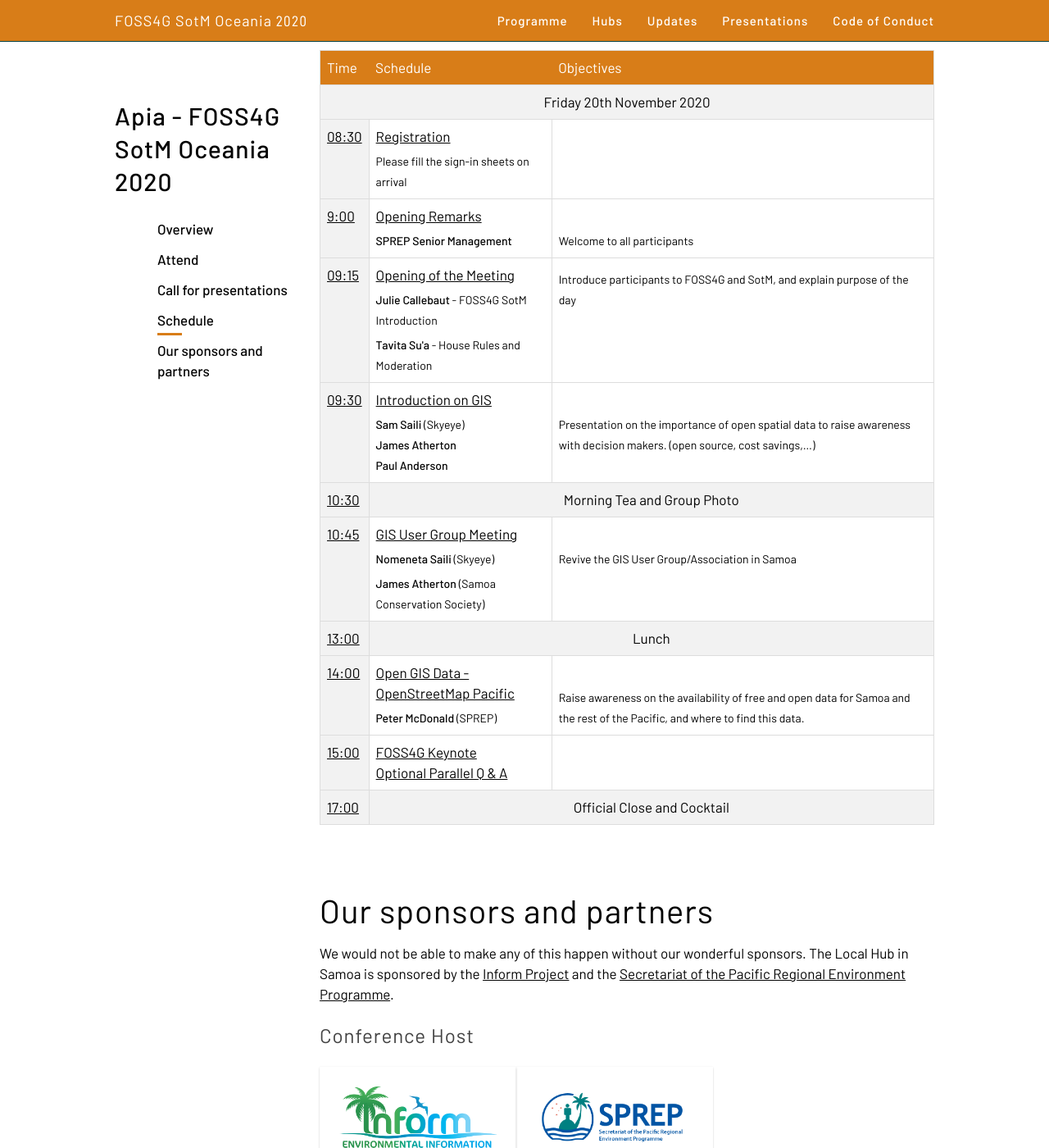
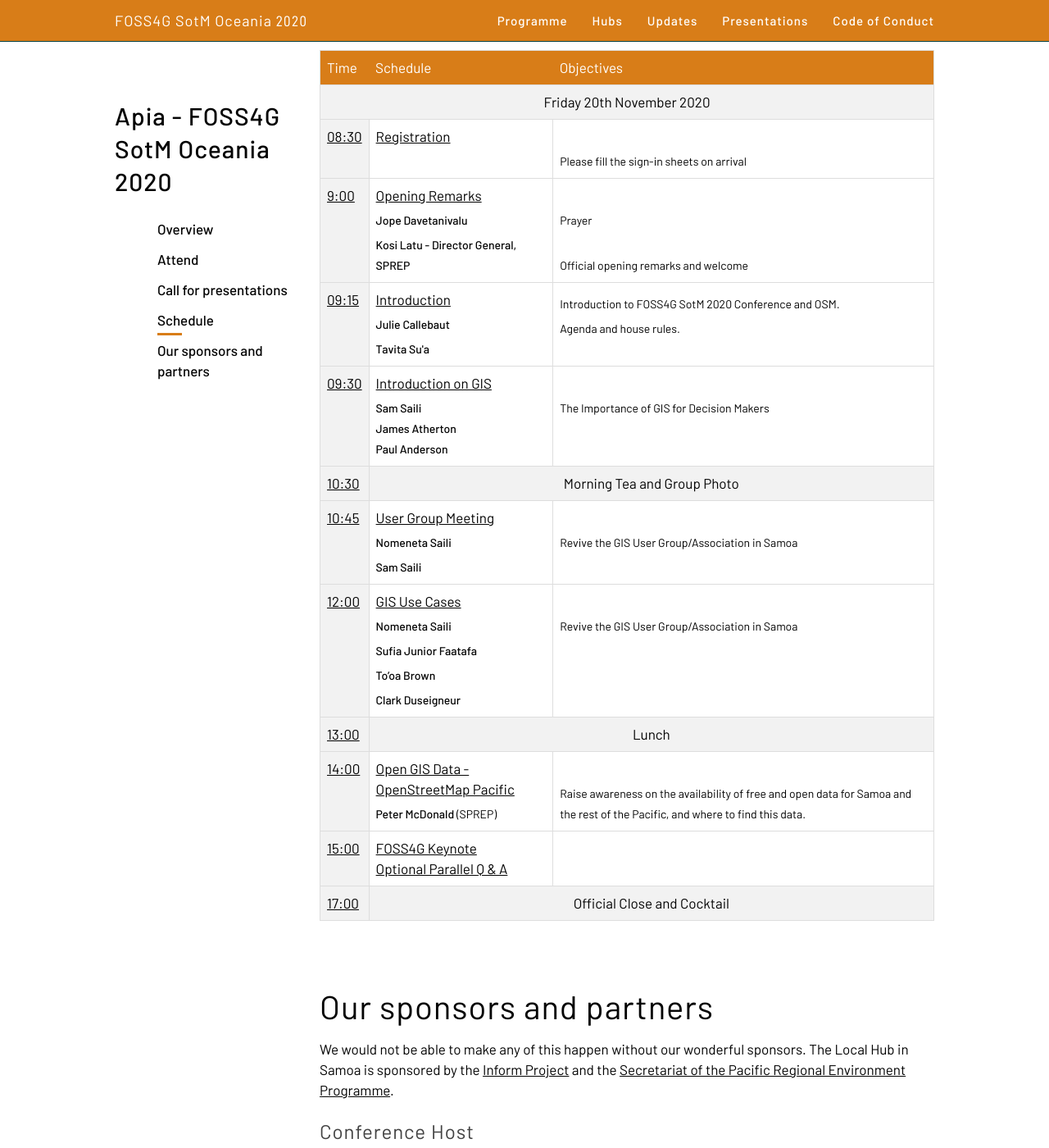
Before and after one commit to osgeo-oceania/foss4g-sotm-oceania-2020, a Jekyll site: the page built from hubs/apia/index.html, in a window 1280 px wide and 1400 px high, scrolled down 2454 px. Shown: the whole window at 82% size. Built offline with Jekyll 4.4.1, drawn with Linux system fonts in a browser that asks for light colours.

Commit message:
updated apia page

```diff
--- a/hubs/apia/index.html
+++ b/hubs/apia/index.html
@@ -188,76 +188,88 @@
         <td colspan="3" class="fill-darken0 scheduleBreak">Friday 20th November 2020</td>
         <tbody>
             <tr>
-                <td class="fill-darken0"><a
-                        href="https://www.timeanddate.com/worldclock/fixedtime.html?iso=2020-07-04T10:00:00Z">08:30</a>
+                <td class="fill-darken0"><u>08:30</u>
                 </td>
-                <td rowspan="1" id="session_AXAUHX">
-                    <a href="/sessions/AXAUHX">Registration</a>
+                <td rowspan="1">
+                    <u>Registration</u>
+                </td>
+                <td>
                     <br><span class="speaker">Please fill the sign-in sheets on arrival
-                    </span>
-                </td>
-                <td></td>
-            </tr>
-            <tr>
-                <td class="fill-darken0"><a
-                        href="https://www.timeanddate.com/worldclock/fixedtime.html?iso=2020-07-04T10:45:00Z">9:00</a>
-                </td>
-                <td rowspan="1" id="session_8JQ7PY">
-                    <a href="/sessions/8JQ7PY">Opening Remarks</a>
-                    <br><span class="speaker"><strong>SPREP Senior Management</strong>
-                    </span>
-                </td>
-                <td rowspan="1" id="session_KDXFHZ">
-                    <br><span class="speaker">Welcome to all participants
                     </span>
                 </td>
             </tr>
             <tr>
-                <td class="fill-darken0"><a
-                        href="https://www.timeanddate.com/worldclock/fixedtime.html?iso=2020-07-04T10:20:00Z">09:15</a>
+                <td class="fill-darken0"><u>9:00</u>
                 </td>
-                <td rowspan="1" id="session_RRVNAM">
-                    <a href="/sessions/RRVNAM">Opening of the Meeting</a>
-                    <br><span class="speaker"><strong>Julie Callebaut</strong> - FOSS4G SotM Introduction
+                <td rowspan="1">
+                    <u>Opening Remarks</u>
+                    <br><span class="speaker"><strong>Jope Davetanivalu</strong>
+                    <br><span class="speaker"><strong>Kosi Latu - Director General, SPREP</strong>
                     </span>
-                        <span class="speaker"><strong>Tavita Su'a</strong> - House Rules and Moderation
+                </td>
+                <td rowspan="1">
+                    <br><span class="speaker">Prayer</span>
+                    <br><span class="speaker">Official opening remarks and welcome</span>
+                </td>
+            </tr>
+            <tr>
+                <td class="fill-darken0"><u>09:15</u>
+                </td>
+                <td rowspan="1">
+                    <u>Introduction</u>
+                    <br><span class="speaker"><strong>Julie Callebaut</strong>
+                    </span>
+                        <span class="speaker"><strong>Tavita Su'a</strong>
                     </span>
                 </td>
                 <td>
-                    <span class="speaker">Introduce participants to  FOSS4G and SotM, and explain purpose of the day</span>
+                    <span class="speaker">Introduction to FOSS4G SotM 2020 Conference and OSM.</span>
+                    <span class="speaker">Agenda and house rules.</span>
                 </td>
             </tr>
             <tr>
-                <td class="fill-darken0"><a
-                        href="https://www.timeanddate.com/worldclock/fixedtime.html?iso=2020-07-04T11:30:00Z">09:30</a>
+                <td class="fill-darken0"><u>09:30</u>
                 </td>
-                <td rowspan="1" id="session_MJ8ZY8">
-                    <a href="/sessions/MJ8ZY8">Introduction on GIS</a>
+                <td rowspan="1">
+                    <u>Introduction on GIS</u>
                     <br><span class="speaker">
-                        <strong>Sam Saili </strong>(Skyeye)<br>
+                        <strong>Sam Saili </strong><br>
                         <strong>James Atherton</strong><br>
                         <strong>Paul Anderson</strong><br>
                     </span>
                 </td>
-                <td rowspan="1" id="session_9L7U83">
-                    <br><span class="speaker">Presentation on the importance of open spatial data to raise awareness with decision makers.
-                        (open source, cost savings,…)
+                <td rowspan="1">
+                    <br><span class="speaker">The Importance of GIS for Decision Makers
                     </span>
                 </td>
             </tr>
-            <td class="fill-darken0"><a
-                href="https://www.timeanddate.com/worldclock/fixedtime.html?iso=2020-07-04T13:45:00Z">10:30</a>
+            <td class="fill-darken0"><u>10:30</u>
             </td>
 
             <td colspan="2" class="fill-darken0 scheduleBreak">Morning Tea and Group Photo</td>
             <tr>
-                <td class="fill-darken0"><a
-                        href="https://www.timeanddate.com/worldclock/fixedtime.html?iso=2020-07-04T12:15:00Z">10:45</a>
+                <td class="fill-darken0"><u>10:45</u>
                 </td>
-                <td rowspan="1" id="session_3FNPY7">
-                    <a href="/sessions/3FNPY7">GIS User Group Meeting</a>
-                    <br><span class="speaker"><strong>Nomeneta Saili </strong> (Skyeye)
-                    <br><span class="speaker"><strong>James Atherton </strong> (Samoa Conservation Society)
+                <td rowspan="1">
+                    <u>User Group Meeting</u>
+                    <br><span class="speaker"><strong>Nomeneta Saili </strong>
+                    <br><span class="speaker"><strong>Sam Saili </strong>
+                    </span>
+                </td>
+                <td rowspan="1" id="session_3DMDQK">
+                    <br><span class="speaker">Revive the GIS User Group/Association in Samoa
+                    </span>
+                </td>
+            </tr>
+            <tr>
+                <td class="fill-darken0"><u>12:00</u>
+                </td>
+                <td rowspan="1">
+                    <u>GIS Use Cases</u>
+                    <br><span class="speaker"><strong>Nomeneta Saili</strong>
+                    <br><span class="speaker"><strong>Sufia Junior Faatafa</strong>
+                    <br><span class="speaker"><strong>To’oa Brown</strong>
+                    <br><span class="speaker"><strong>Clark Duseigneur</strong>
                     </span>
                 </td>
                 <td rowspan="1" id="session_3DMDQK">
```
